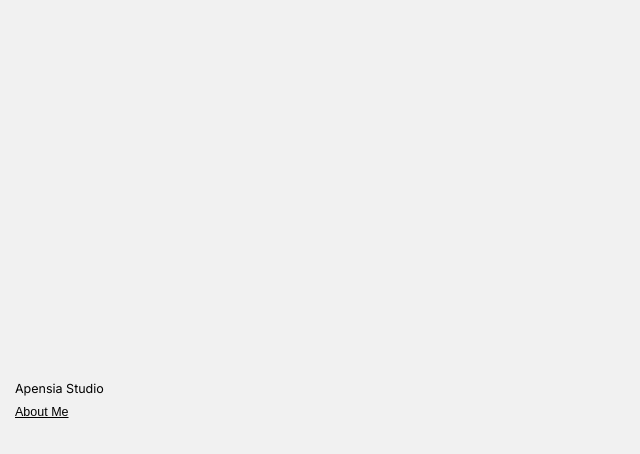
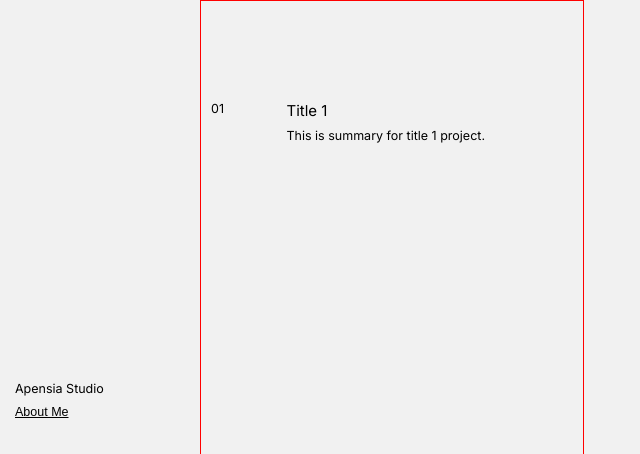
Before and after one commit to donghhan/apensia-portfolio, a Next.js app: page / in a window 1280 px wide. Shown: the top 454 px of the page, without its empty margins (0-640 px from the left). Built offline with nearby package versions, Linux system fonts and the light colour scheme.

Commit message:
ContentTable component added

```diff
--- /dev/null
+++ b/app/_components/ContentTable/ContentTable.module.scss
@@ -0,0 +1,31 @@
+@use "../../_styles/index.scss" as *;
+
+#toc {
+  width: 100%;
+  height: 10svh;
+  border: 1px solid red;
+  padding: 10em 1em 0;
+
+  .content_wrapper {
+    display: flex;
+    flex-direction: column;
+    font-size: 1.25rem;
+
+    .content {
+      display: flex;
+      column-gap: 5em;
+
+      .title {
+        display: inline-block;
+        margin-bottom: 0.5em;
+        font-size: 1.5rem;
+      }
+    }
+  }
+
+  @include lg {
+    width: 30svw;
+    min-width: 30rem;
+    height: 100svh;
+  }
+}
--- /dev/null
+++ b/app/_components/ContentTable/ContentTable.tsx
@@ -0,0 +1,27 @@
+"use client";
+import styles from "./ContentTable.module.scss";
+import { useState } from "react";
+
+export default function ContentTable(): React.JSX.Element {
+  const contentData = [
+    { title: "Title 1", summary: "This is summary for title 1 project." },
+  ];
+
+  return (
+    <section id={styles.toc}>
+      <div className={styles.content_wrapper}>
+        {contentData.map((i, index) => (
+          <div key={index} className={styles.content}>
+            <span className={styles.number}>
+              {index < 9 ? `0${index + 1}` : index}
+            </span>
+            <div className={styles.exp_wrapper}>
+              <span className={styles.title}>{i.title}</span>
+              <p>{i.summary}</p>
+            </div>
+          </div>
+        ))}
+      </div>
+    </section>
+  );
+}
--- a/app/_components/Header/Header.module.scss
+++ b/app/_components/Header/Header.module.scss
@@ -3,7 +3,6 @@
 .header {
   padding: 1.5em;
   width: 100%;
-  height: 10svh;
 
   .biography_wrapper {
     display: flex;
--- a/app/page.module.scss
+++ b/app/page.module.scss
@@ -1,16 +1,10 @@
-@use "./_styles/colors" as colors;
+@use "./_styles/breakpoints" as breakpoint;
 
-#hero {
-  width: 100%;
-  min-height: 100svh;
-  background-color: colors.$white;
+.container {
   display: flex;
-  justify-content: center;
-  align-items: center;
+  flex-direction: column;
 
-  .hero_text {
-    color: colors.$black;
-    font-size: 5rem;
-    font-weight: 500;
+  @include breakpoint.lg {
+    flex-direction: row;
   }
 }
--- a/app/page.tsx
+++ b/app/page.tsx
@@ -1,14 +1,14 @@
-"use client";
 import styles from "./page.module.scss";
 import Header from "./_components/Header/Header";
+import ContentTable from "./_components/ContentTable/ContentTable";
 
 export default function Home() {
   return (
-    <>
+    <div className={styles.container}>
       <Header />
       <main>
-        <section id={styles.hero}></section>
+        <ContentTable />
       </main>
-    </>
+    </div>
   );
 }
```
